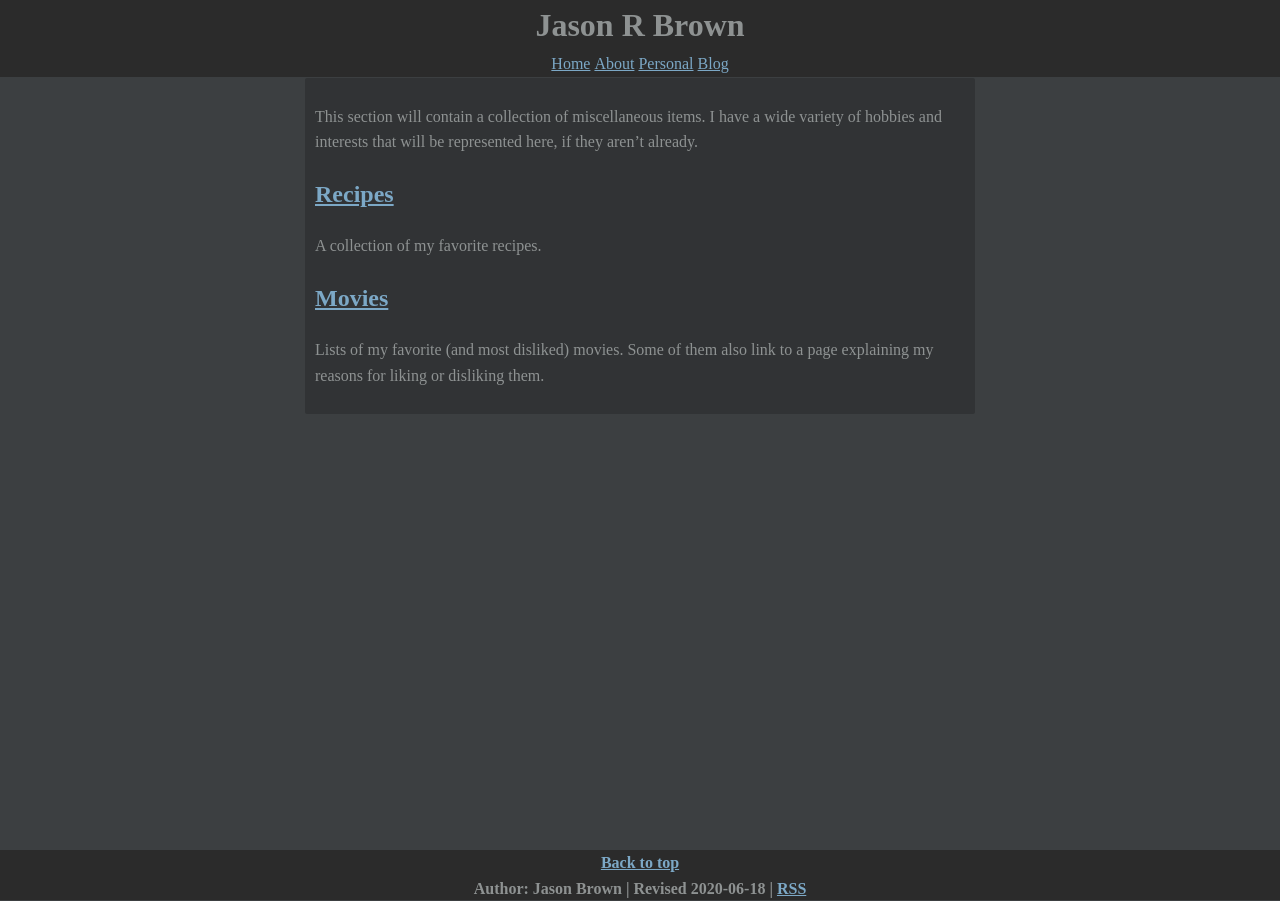
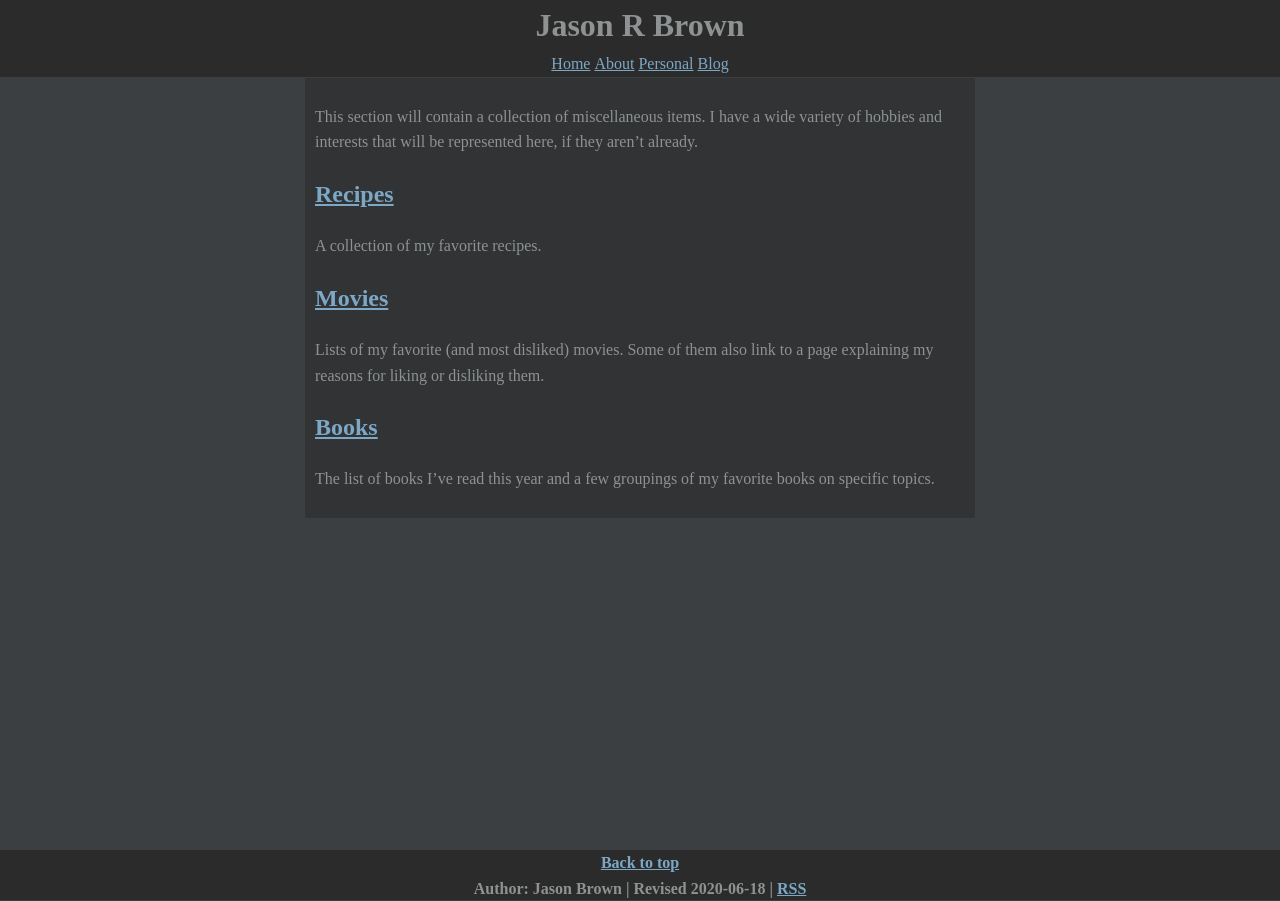
Before and after one commit to noUsernamesLef7/noUsernamesLef7.github.io, a Jekyll site: the page built from personal/index.md, in a window 1280 px wide. Built offline with Jekyll 4.4.1, drawn with Linux system fonts in a browser that asks for light colours.

Commit message:
Corrected paths

```diff
--- a/personal/index.md
+++ b/personal/index.md
@@ -11,3 +11,6 @@ A collection of my favorite recipes.
 
 ## [Movies](movies)
 Lists of my favorite (and most disliked) movies. Some of them also link to a page explaining my reasons for liking or disliking them.
+
+## [Books](books)
+The list of books I've read this year and a few groupings of my favorite books on specific topics.
```
Also changed, not shown: personal/movies/index.md (+2 -2 lines), personal/movies/pulpFiction.md (+1 -1 lines), personal/movies/theFinalCountdown.md (+1 -1 lines).
